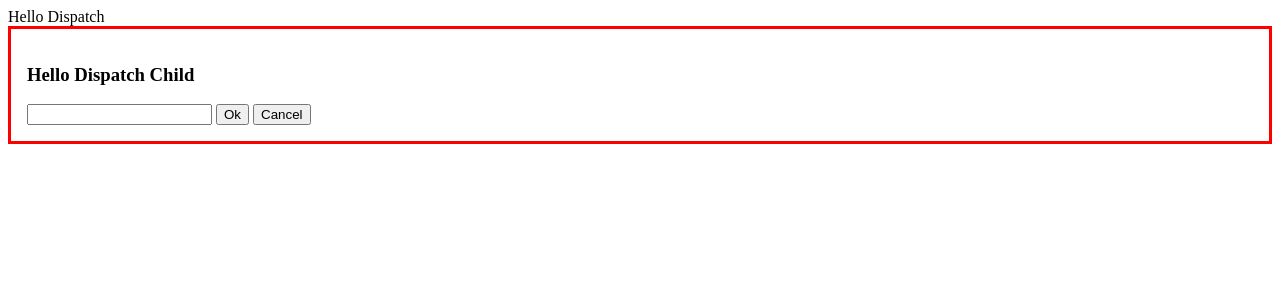
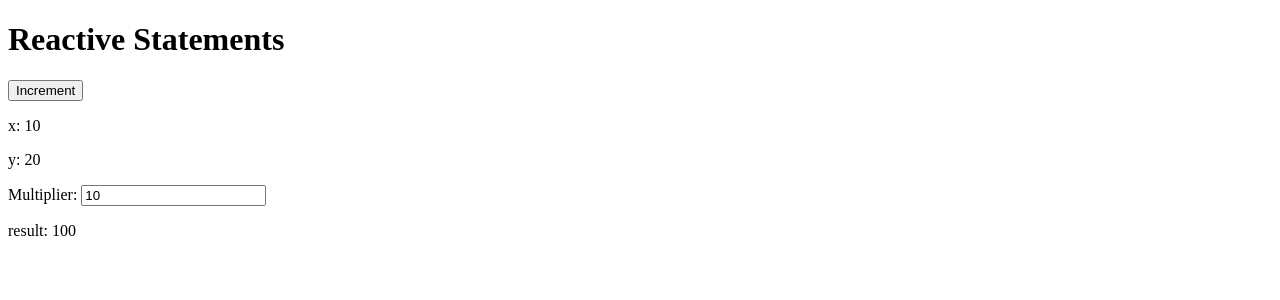
Before and after one commit to sajuthankappan/svelte-training-app, a Svelte app: page / in a window 1280 px wide. Shown: the top 300 px of the page. Built offline with nearby package versions, Linux system fonts and the light colour scheme.

Commit message:
Add sample for reactive statements

```diff
--- a/src/App.svelte
+++ b/src/App.svelte
@@ -1,8 +1,8 @@
 <script>
-    import HelloDispatch from "./HelloDispatch.svelte";
+    import ReactiveStatements from "./lib/ReactiveStatements.svelte";
 
 </script>
 
 <main>
-<HelloDispatch />
+<ReactiveStatements />
 </main>
--- /dev/null
+++ b/src/lib/ReactiveStatements.svelte
@@ -0,0 +1,37 @@
+<script>
+  let x = 10;
+  let multiplier = 10;
+
+  $: y = double(x);
+  $: result = calculate(x, multiplier);
+  $: console.debug(x);
+
+  function handleIncrementClick() {
+    x = x + 1;
+  }
+
+  function double(val) {
+    console.debug('within double');
+    return val * 2;
+  }
+
+  function calculate(num1, mul) {
+    return num1 * mul;
+  }
+</script>
+
+<h1>Reactive Statements</h1>
+
+<button on:click={handleIncrementClick}>Increment</button>
+<p>
+  x: {x}
+</p>
+<p>
+  y: {y}
+</p>
+
+Multiplier: <input type="number" bind:value={multiplier} />
+
+<p>
+  result: {result}
+</p>
```
